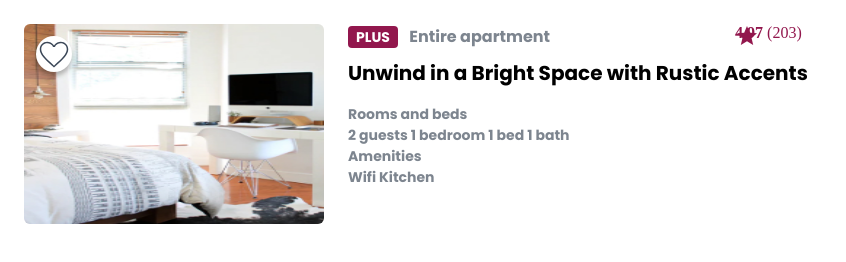
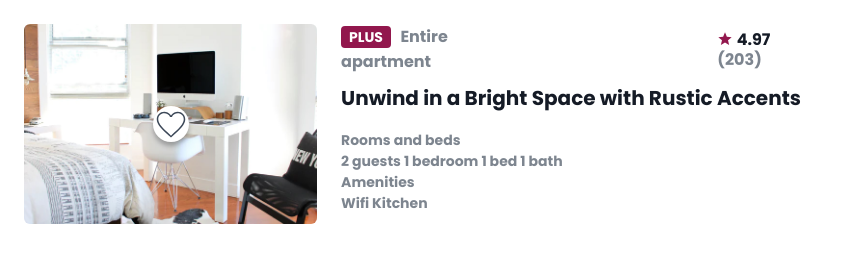
Before and after one commit to dbrudsodlf/css_kimbug, a plain HTML site: page background/index.html in a window 1280 px wide. Shown: the whole page, without its empty margins (0-846 px from the left). Drawn offline with Linux system fonts and the light colour scheme.

Commit message:
backgrounf

```diff
--- a/background/style.css
+++ b/background/style.css
@@ -7,6 +7,9 @@
   box-sizing: border-box;
   margin: 0;
 }
+body{
+  font-family: "Poppins", sans-serif;
+}
 .card{
   display: flex;
   width: 840px;
@@ -14,11 +17,16 @@
   padding:24px;
 }
 .card-image {
-  background-image: url(./assets/img-house-vertical.jpg);
-  background-size:100% 100%;
+  display: flex;
+  justify-content: center;
+  align-items: center;
+  background-image: url(./assets/img-house.jpg);
+  background-position: center center;
+  background-size:cover;
   background-repeat: no-repeat;
   width: 300px;
   height: 200px;
+  overflow: hidden;
   border-radius: 6px;
   margin-right:24px;
 }
@@ -33,45 +41,71 @@
   border:none;
   margin: 12px;
 }
+
 .card-header{
   display: flex;
-  margin-bottom: 9px;
+  justify-content: space-between;
+  align-items: center;
+  margin-bottom: 8px;
 }
-.property-rate{
-  background-image: url(./assets/icon-star.svg);
-  color: #92174D;
-  background-repeat: no-repeat;
-}
-.property-type{
-  color:#7D858F;
-  font-family: "Poppins", sans-serif;
-  font-weight: 400;
-  font-size: 16px;
-  margin-right: 185px;;
-}
+
 .plus-badge{
-  width: 48px;
-  height: 22px;
+  display: inline-block;
   border-radius: 4px;
   background-color: #92174D;
   color: #FFFFFF;
   text-transform: uppercase;
   padding: 1px 8px;
-  font-family: "Poppins", sans-serif;
   font-weight: 500;
   font-size: 14px;
-  margin-right: 8px;
+  line-height: 1.4285714286;
+  /* 20/14=1.4285714286 */
+  margin-right: 6px;
 }
 
+.property-type span{
+  color:#7D858F;
+  font-weight: 400;
+  font-size: 16px;
+  line-height: 1.25;
+  margin-right: 185px;;
+}
+
+.property-rate{
+  font-size: 16px;
+  line-height: 1.25;
+}
+
+.property-rate strong{
+  font-weight: 400;
+  color:#151b26;
+}
+
+.property-rate span{
+  color:#7D858F;
+}
+
+.property-rate::before{
+  content: '';
+  position: relative;
+  top:2px;
+  display: inline-block;
+  width: 16px;
+  height: 16px;
+  background-image:url(./assets/icon-star.svg);
+  background-repeat: no-repeat;
+  background-position: center center;
+  background-size: contain;
+}
 .card-title{
-  font-family: "Poppins", sans-serif;
   font-weight: 400;
   font-size: 20px;
+  line-height: 1.6;
+  color:#151b26;
   margin-bottom: 16px;
 }
 
 .property-detail{
-  font-family: "Poppins", sans-serif;
   color:#7D858F;
   font-size: 14px;
   font-weight: 400;
```
